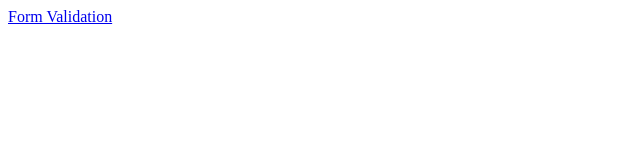
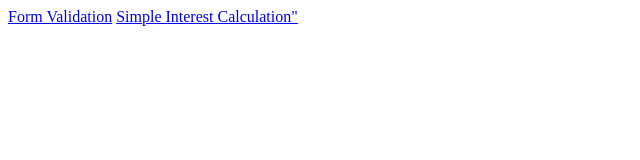
Before and after one commit to fannyho/html-lab, a plain HTML site: page index.html in a window 1280 px wide. Shown: the whole page, without its empty margins (0-640 px from the left). Drawn offline with Linux system fonts and the light colour scheme.

Commit message:
Update index.html

```diff
--- a/index.html
+++ b/index.html
@@ -5,5 +5,6 @@
   </head>
   <body>
     <a href="./form_validation.html">Form Validation</a>
+    <a href="./simple-interest-calculation/index.html">Simple Interest Calculation"</a>
   </body>
 </html>
```
